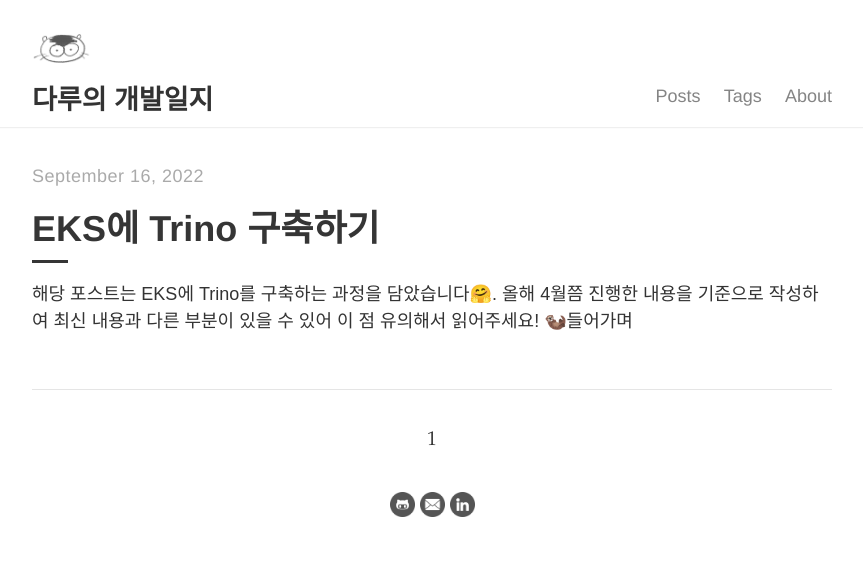
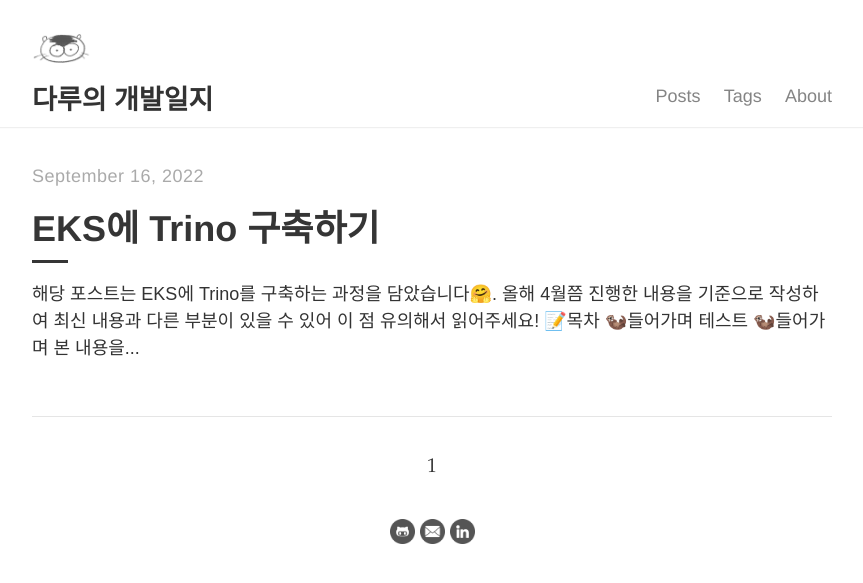
Before and after one commit to daru1027/daru1027.github.io, a Jekyll site: the page built from index.html, in a window 1280 px wide. Shown: the top 583 px of the page, without its empty margins (208-1071 px from the left). Built offline with Jekyll 4.4.1, drawn with Linux system fonts in a browser that asks for light colours; the list of posts is cut into pages by our own code.

Commit message:
ADD: 새로운 내용 추가

```diff
--- a/_posts/2022-09-16-eks-on-trino.md
+++ b/_posts/2022-09-16-eks-on-trino.md
@@ -4,5 +4,14 @@
 tags: EKS Trino Kubernetes
 ---
 해당 포스트는 **EKS에 Trino를 구축하는 과정**을 담았습니다🤗. 올해 4월쯤 진행한 내용을 기준으로 작성하여 최신 내용과 다른 부분이 있을 수 있어 이 점 유의해서 읽어주세요!
-
+## 📝목차
+1. [🦦들어가며](🦦들어가며)
+2. [테스트](테스트)
 ## 🦦들어가며
+본 내용을 시작하기에 앞서 **EKS와 Trino에 대해서 간략히 설명하자면** 다음과 같습니다.
+<br/></br>
+<img src = "/post_images/eks-on-trino-part1/amazon_eks.png" width="400" height=auto>
+EKS란, Elastic Kubernetes Service의 약자로, AWS에서 제공하는 **Kubernetes** 서비스입니다.
+**EKS**는 자체 컨트롤 플레인 또는 노드를 설치 및 운영할 필요 없이 사용할 수 있습니다.
+<br/></br>
+## 테스트
```
